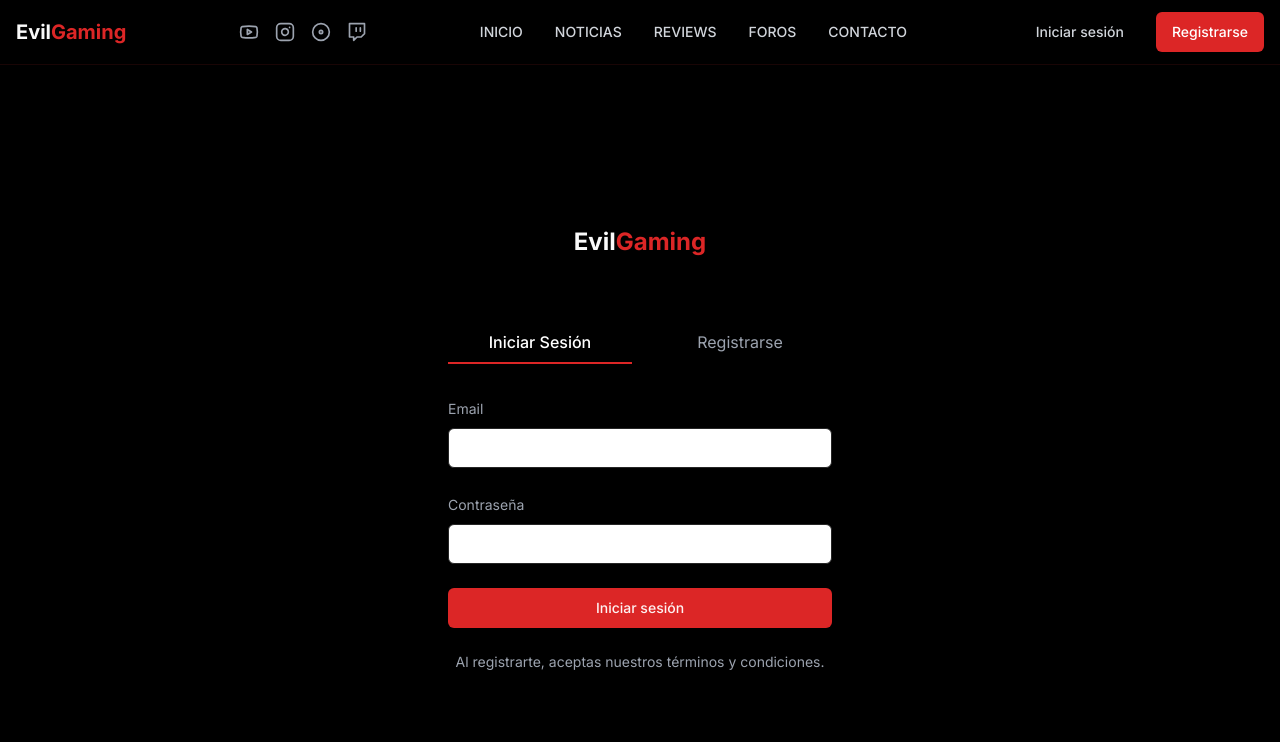
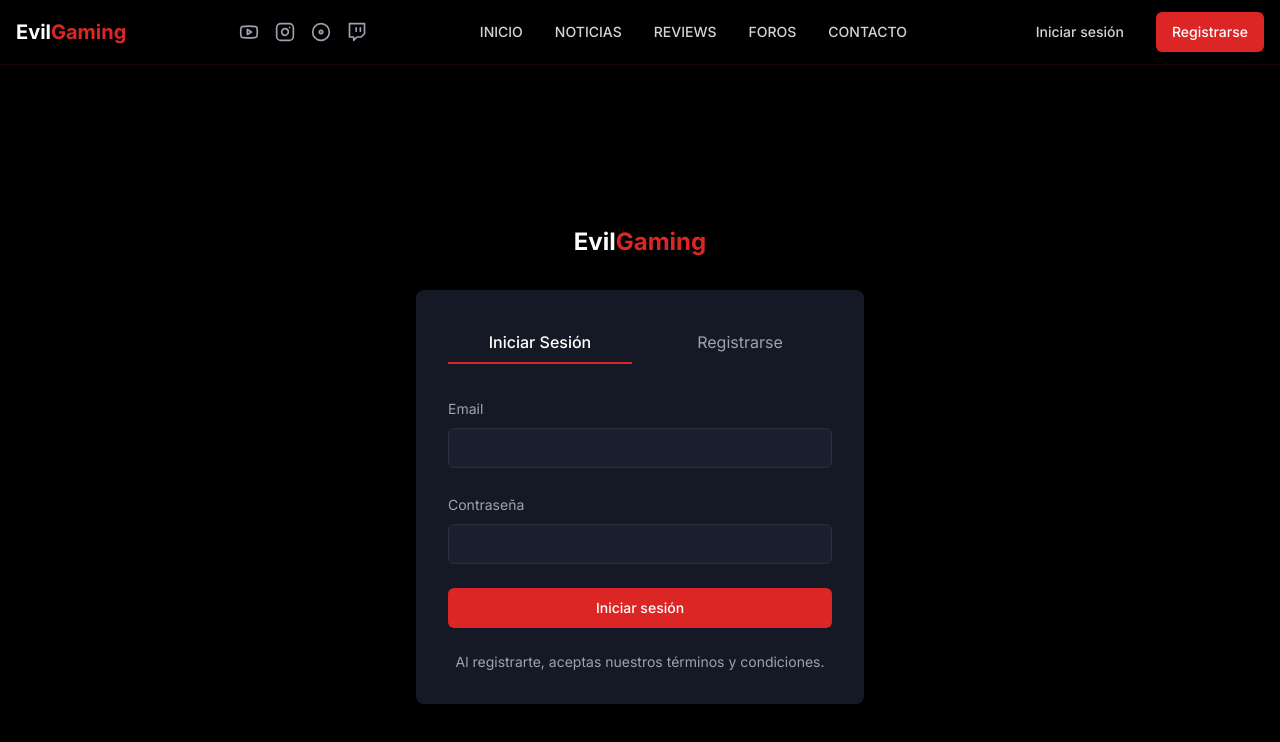
Before and after one commit to morru314/evilgaming, a Next.js app: page /auth/login in a window 1280 px wide. Shown: the top 742 px of the page. Built offline with nearby package versions, Linux system fonts and the light colour scheme; no server answers.

Commit message:
Update globals.css

```diff
--- a/app/globals.css
+++ b/app/globals.css
@@ -4,25 +4,25 @@
 
 @layer base {
   :root {
-    --background: 0 0% 3.9%;
-    --foreground: 0 0% 98%;
-    --card: 0 0% 3.9%;
-    --card-foreground: 0 0% 98%;
-    --popover: 0 0% 3.9%;
-    --popover-foreground: 0 0% 98%;
-    --primary: 0 72.2% 50.6%;
-    --primary-foreground: 0 85.7% 97.3%;
-    --secondary: 0 0% 14.9%;
-    --secondary-foreground: 0 0% 98%;
-    --muted: 0 0% 14.9%;
-    --muted-foreground: 0 0% 63.9%;
-    --accent: 0 0% 14.9%;
-    --accent-foreground: 0 0% 98%;
-    --destructive: 0 62.8% 30.6%;
+    --background: 0 0% 0%;
+    --foreground: 0 0% 100%;
+    --card: 222 47% 11%;
+    --card-foreground: 0 0% 100%;
+    --popover: 222 47% 11%;
+    --popover-foreground: 0 0% 100%;
+    --primary: 0 72% 51%;
+    --primary-foreground: 0 0% 100%;
+    --secondary: 222 47% 11%;
+    --secondary-foreground: 0 0% 100%;
+    --muted: 223 47% 11%;
+    --muted-foreground: 215 20.2% 65.1%;
+    --accent: 222 47% 11%;
+    --accent-foreground: 0 0% 100%;
+    --destructive: 0 84.2% 60.2%;
     --destructive-foreground: 0 0% 98%;
-    --border: 0 0% 14.9%;
-    --input: 0 0% 14.9%;
-    --ring: 0 72.2% 50.6%;
+    --border: 222 47% 11%;
+    --input: 222 47% 11%;
+    --ring: 0 72% 51%;
     --radius: 0.5rem;
   }
 }
@@ -35,3 +35,15 @@
     @apply bg-background text-foreground;
   }
 }
+
+.bg-navy-800 {
+  background-color: #1a1f2e;
+}
+
+.bg-navy-900 {
+  background-color: #151926;
+}
+
+.border-navy-700 {
+  border-color: #2a3042;
+}
```
